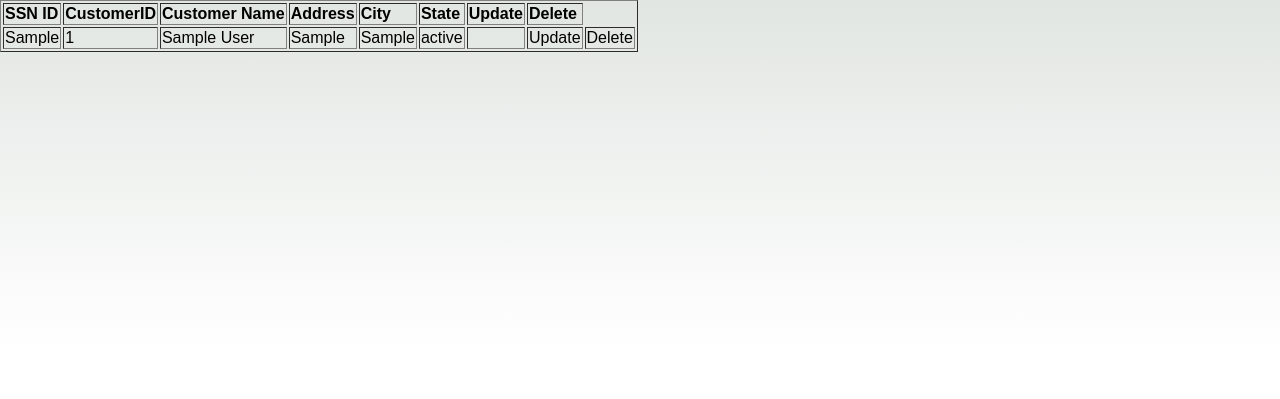
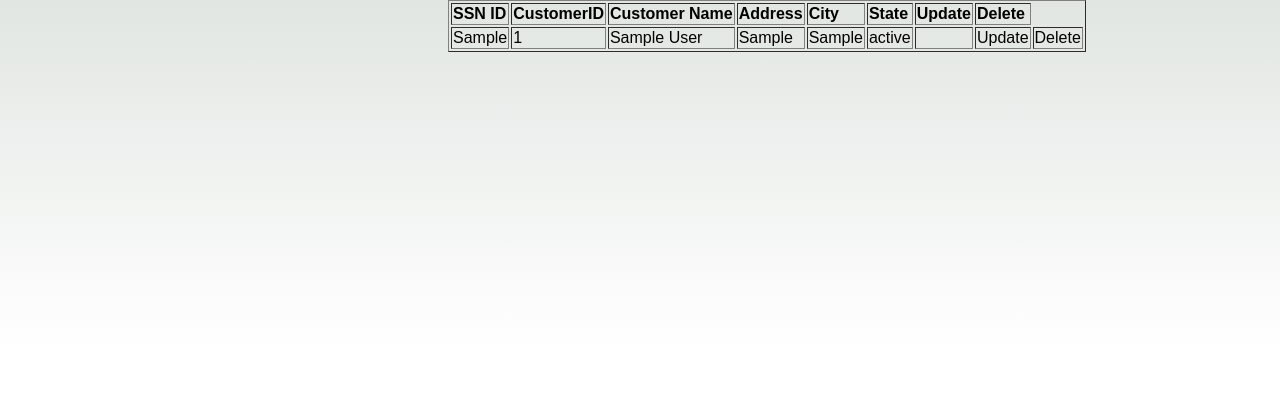
Before and after one commit to varshithrajbasa/RetailBanking, a Flask app: page /view_customer in a window 1280 px wide. Shown: the part 144-543 px from the top of the page. Run offline with Flask 2, Linux system fonts and the light colour scheme; tables that the repository leaves empty or names only in its code hold one stand-in row (values such as "Sample post"); some libraries are stand-ins or nearby versions.

Commit message:
Update styles.css

```diff
--- a/static/styles.css
+++ b/static/styles.css
@@ -19,6 +19,7 @@ footer>div {
 
 .content {
     min-height: 50vh;
+    margin-left: 35%;
 }
 
 
```
